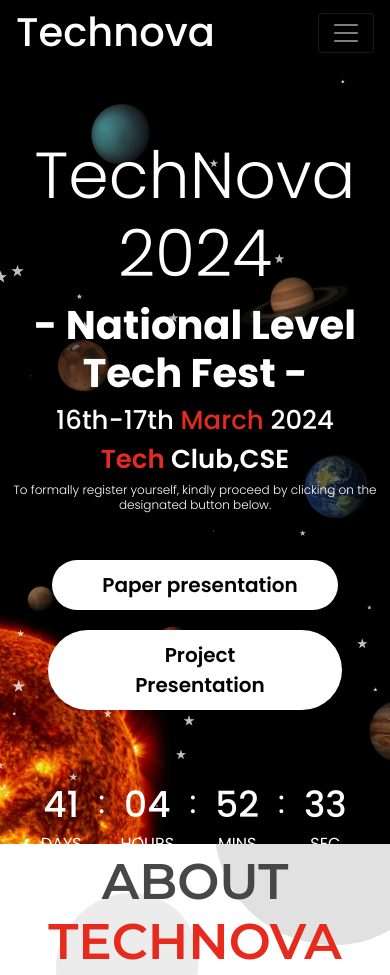
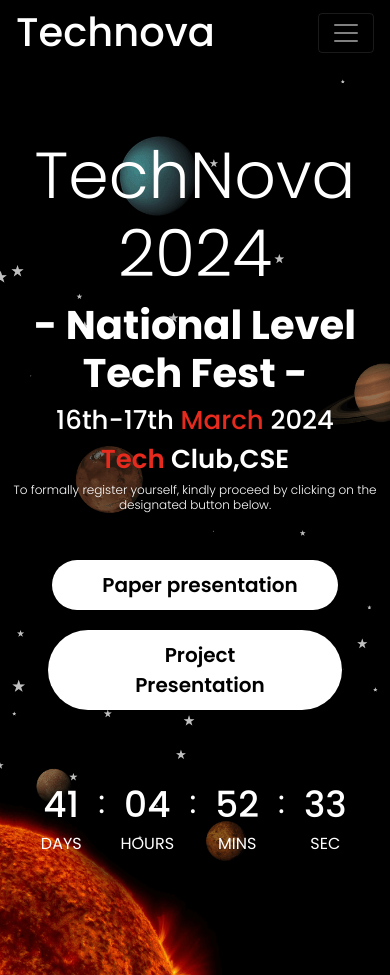
Before and after one commit to kuldeep7061/TechDemo, a plain HTML site: page index.html in a window 390 px wide. Shown: the top 975 px of the page. Drawn offline with nearby package versions, Linux system fonts and the light colour scheme.

Commit message:
Update style.css

```diff
--- a/css/style.css
+++ b/css/style.css
@@ -949,7 +949,7 @@ border: 4px solid #e62b1ea8;
   background-image: url("../assets/bgmobile.png");
   background-size: cover;
   background-repeat: no-repeat;
-  height: 100vh;
+  height: 131vh;
 }
   .tedxspeaker {
     padding: 5px;
```
